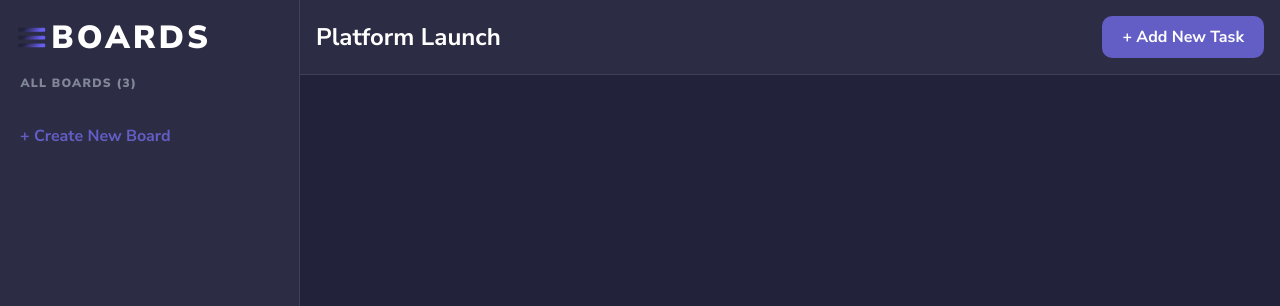
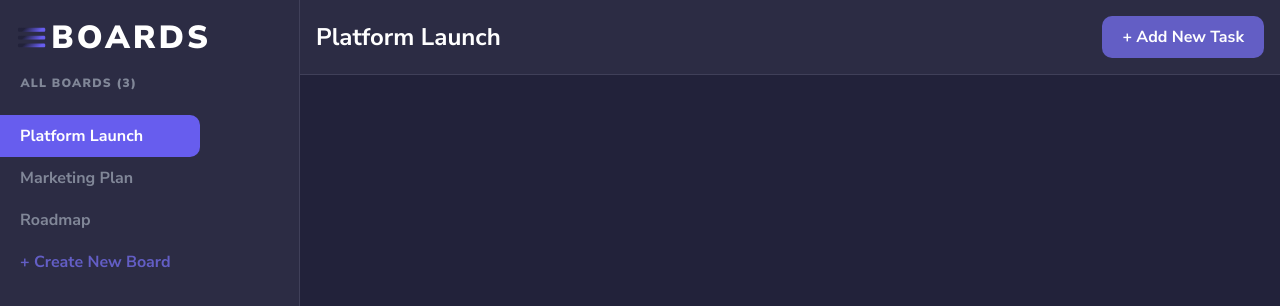
Before and after one commit to Nikimad/board, a React (Create React App) app: page / in a window 1280 px wide. Shown: the top 306 px of the page. Built offline with nearby package versions, Linux system fonts and the light colour scheme.

Commit message:
Implement simple project presentation whith boards change

```diff
--- a/package.json
+++ b/package.json
@@ -7,6 +7,7 @@
     "@testing-library/jest-dom": "^5.16.5",
     "@testing-library/react": "^13.4.0",
     "@testing-library/user-event": "^14.4.3",
+    "classnames": "^2.3.2",
     "react": "^18.2.0",
     "react-dom": "^18.2.0",
     "react-redux": "^8.0.5",
--- a/src/app/store.js
+++ b/src/app/store.js
@@ -1,6 +1,5 @@
 import { configureStore } from '@reduxjs/toolkit';
 import boards from "../features/boards/boardsSlice";
-import { boardsSelectors } from '../features/boards/boardsSlice';
 
 export const store = configureStore({
   reducer: {
--- a/src/components/Aside/Aside.jsx
+++ b/src/components/Aside/Aside.jsx
@@ -1,7 +1,8 @@
 import "./Aside.css";
 import { ReactComponent as Logo } from "../../assets/svg/logo.svg";
+import cn from "classnames";
 
-const Aside = ({boards, onAdd}) => (
+const Aside = ({onSet, active}) => (
   <aside className="aside">
     <div className="aside__presentation">
       <Logo />
@@ -10,11 +11,11 @@ const Aside = ({boards, onAdd}) => (
     <div className="navbar">
       <h2 className="navbar__title">All boards (3)</h2>
       <nav className="navbar__nav">
-        {boards.map((board) => {
-          return <a key={board.id} href={`/${board.name}`} className="navbar__nav__item">{board.name}</a>;
-        })}
+        <a onClick={onSet} id="platform" href="/platform" className={cn("navbar__nav__item", {"active": active === "Platform Launch"})}>Platform Launch</a>
+        <a onClick={onSet} id="marketing" href="/marketing" className={cn("navbar__nav__item", {"active": active === "Marketing Plan"})}>Marketing Plan</a>
+        <a onClick={onSet} id="roadmap" href="/roadmap" className={cn("navbar__nav__item", {"active": active === "Roadmap"})}>Roadmap</a>
       </nav>
-      <button onClick={onAdd} className="navbar__button">+ Create New Board</button>
+      <button className="navbar__button">+ Create New Board</button>
     </div>
   </aside>
 );
--- a/src/components/Aside/AsideContainer.jsx
+++ b/src/components/Aside/AsideContainer.jsx
@@ -1,13 +1,16 @@
 import { useSelector, useDispatch } from "react-redux";
-import { boardAdd, boardsSelectors } from "../../features/boards/boardsSlice";
+import { setActive } from "../../features/boards/boardsSlice";
 import Aside from "./Aside";
 
 const AsideContainer = () => {
-    const boards = useSelector(boardsSelectors.selectAll);
+    const active = useSelector((state) => state.boards.active);
     const dispatch = useDispatch();
-    const handleAdd = () => dispatch(boardAdd("Board"));
+    const handleSet = (e) => {
+        e.preventDefault();
+        dispatch(setActive(e.target.textContent));
+    };
 
-    return <Aside boards={boards} onAdd={handleAdd} />;
+    return <Aside onSet={handleSet} active={active} />;
 };
 
 export default AsideContainer;
--- a/src/components/Header/Header.jsx
+++ b/src/components/Header/Header.jsx
@@ -1,8 +1,8 @@
 import "./Header.css";
 
-const Header = () => (
+const Header = ({title}) => (
   <header className="header">
-    <h2>Platform Launch</h2>
+    <h2>{title}</h2>
     <button className="header__button">
       <span>+</span>
       <span className="header__button__name"> Add New Task</span>
--- /dev/null
+++ b/src/components/Header/HeaderContainer.jsx
@@ -0,0 +1,10 @@
+import { useSelector } from "react-redux";
+import Header from "./Header";
+
+const HeaderConteiner = () => {
+    const title = useSelector((state) => state.boards.active);
+
+    return <Header title={title} />;
+};
+
+export default HeaderConteiner;
--- a/src/components/Header/index.js
+++ b/src/components/Header/index.js
@@ -1 +1 @@
-export { default } from "./Header";
+export { default } from "./HeaderContainer";
--- a/src/features/boards/boardsSlice.js
+++ b/src/features/boards/boardsSlice.js
@@ -1,23 +1,19 @@
-import { createSlice, createEntityAdapter } from "@reduxjs/toolkit";
+import { createSlice } from "@reduxjs/toolkit";
 
-const boardsAdapter = createEntityAdapter();
+const initialState = {
+  active: "Platform Launch"
+}
 
 const boardsSlice = createSlice({
   name: "boards",
-  initialState: boardsAdapter.getInitialState(),
+  initialState,
   reducers: {
-    boardAdd(state, { payload }) {
-      return boardsAdapter.addOne(state, {
-        name: payload,
-        tasks: [],
-        id: Date.now(),
-      });
-    },
+    setActive(state, {payload}) {
+      state.active = payload;
     }
+  }
 });
 
-export const boardsSelectors = boardsAdapter.getSelectors((state) => state.boards);
-
-export const { boardAdd } = boardsSlice.actions;
+export const { setActive } = boardsSlice.actions;
 
 export default boardsSlice.reducer;
```
Also changed, not shown: 1 other file (tests, documents, lock files or other folders).
